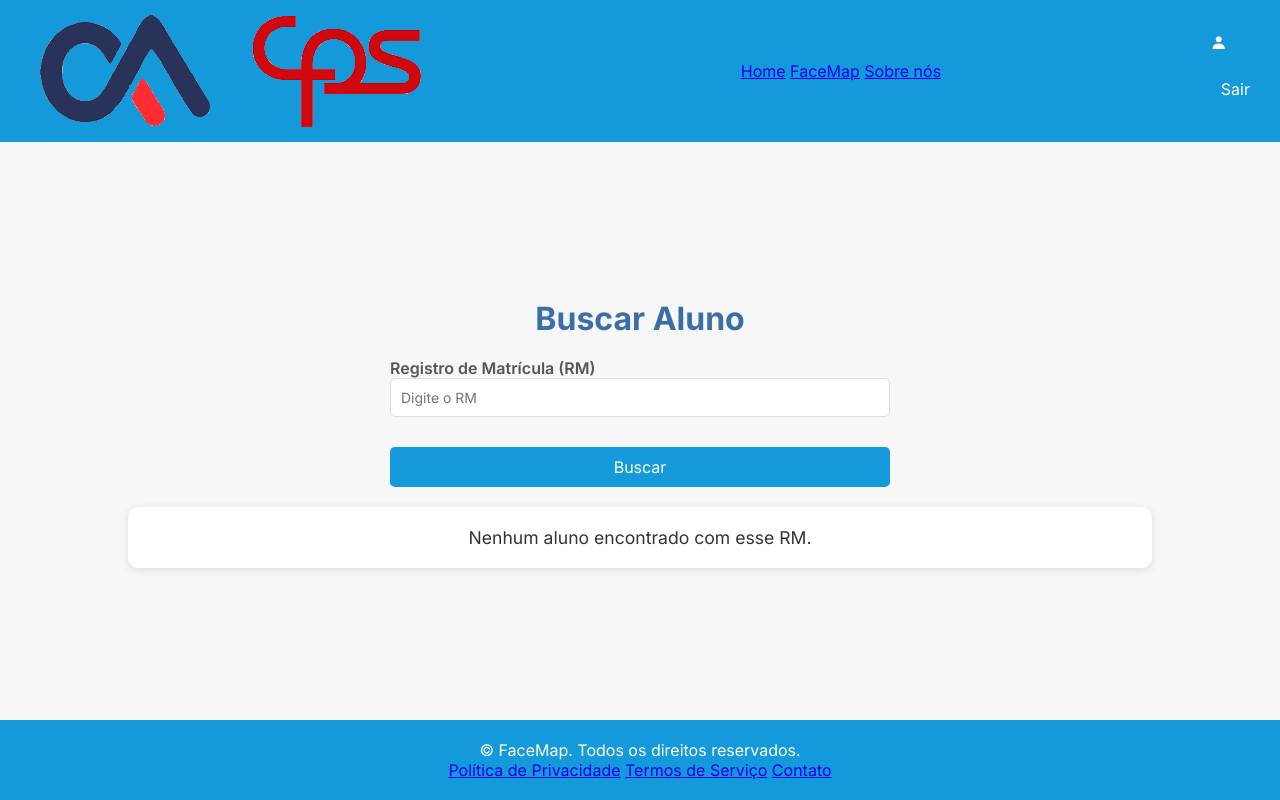
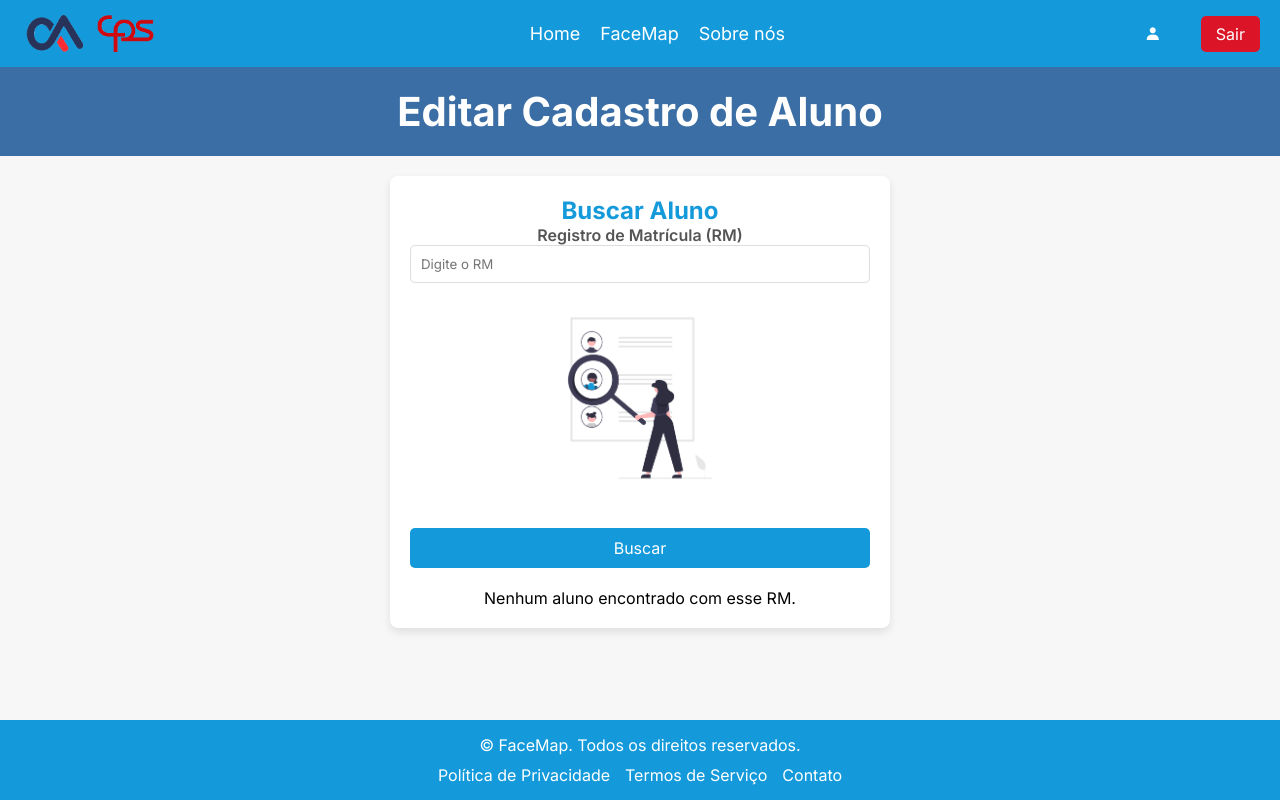
Before and after one commit to RyanPsantos/TCC-FaceMap, a Django app: template ProjetoTCC/facemap/reconvisual/templates/reconvisual/editar.html in a window 1280 px wide. Run offline with Django 5.2, Linux system fonts and the light colour scheme; the template is opened without the code that fills it, so the values that code supplies are empty.

Commit message:
Alteraçoes e interaçao do Editar

```diff
--- a/ProjetoTCC/facemap/reconvisual/static/css/editar.css
+++ b/ProjetoTCC/facemap/reconvisual/static/css/editar.css
@@ -10,62 +10,127 @@ body {
     display: flex;
     flex-direction: column;
     min-height: 100vh;
-    justify-content: space-between;
     background-color: #f7f7f7;
     padding-top: 67px;
 }
-/* Cabeçalho e Rodapé */
-.header, .footer {
-    background-color: #149ADB;
-    color: #fff;
-}
+/* Header */
 .header {
     position: fixed;
     top: 0;
+    left: 0;
     width: 100%;
     padding: 15px 20px;
+    background: #149ADB;
     display: flex;
     justify-content: space-between;
     align-items: center;
     z-index: 100;
 }
-.footer {
-    text-align: center;
-    padding: 20px;
+.img01 {
+    width: 150px;
+}
+.navbar {
+    display: flex;
+    justify-content: center;
+    gap: 20px;
+}
+.navbar a {
+    font-size: 18px;
+    color: #fff;
+    text-decoration: none;
+    position: relative;
+}
+.navbar a::before {
+    content: '';
+    position: absolute;
+    top: 100%;
+    left: 0;
+    width: 0;
+    height: 2px;
+    background: #fff;
+    transition: .3s;
+}
+.navbar a:hover::before {
     width: 100%;
-    margin-top: 20px;
 }
-/* Container Principal */
+.user-info {
+    display: flex;
+    align-items: center;
+    gap: 20px;
+}
+.bx {
+    color: #ffffff;
+}
+.username {
+    font-size: 18px;
+    color: #fff;
+}
+.logout-button {
+    background-color: #DB1428;
+    color: #fff;
+    padding: 8px 15px;
+    border: none;
+    border-radius: 5px;
+    cursor: pointer;
+    font-size: 16px;
+}
+.logout-button:hover {
+    background-color: #B11220;
+}
+/* Main */
 .container {
     width: 80%;
     margin: auto;
     max-width: 1200px;
 }
-/* Títulos principais */
+main {
+    background: #3a6ea5;
+    color: white;
+    padding: 20px 0;
+    text-align: center;
+}
 main h1 {
     font-size: 2.5rem;
-    color: #333;
-    margin-bottom: 10px;
-    text-align: center;
-}
-h2 {
-    font-size: 2rem;
-    color: #3a6ea5;
-    margin-bottom: 20px;
-    text-align: center;
 }
 /* Formulário de Busca */
 .content {
-    margin-top: 100px;
-    margin-bottom: 60px;
+    display: flex;
+    justify-content: center;
+    align-items: flex-start;
+    padding: 20px;
+}
+.box {
+    background-color: #fff;
+    border-radius: 8px;
+    padding: 20px;
+    box-shadow: 0 4px 8px rgba(0, 0, 0, 0.1);
+    width: 45%;
+    max-width: 500px;
+    display: flex;
+    flex-direction: column;
+    align-items: center;
+    text-align: center;
+}
+.box h2 {
+    color: #149ADB;
 }
 .search-form {
     display: flex;
     flex-direction: column;
+    width: 100%;
     gap: 15px;
-    width: 100%;
-    max-width: 500px;
-    margin: auto;
+}
+.image-container {
+    display: flex;
+    justify-content: center;
+    align-items: center;
+    flex-grow: 1;
+    margin-bottom: 15px;
+}
+.search-image, .user-image {
+    max-width: 100%;
+    max-height: 200px;
+    object-fit: contain;
 }
 .input-group {
     display: flex;
@@ -79,93 +144,84 @@ h2 {
     padding: 10px;
     border: 1px solid #ddd;
     border-radius: 5px;
-    font-size: 14px;
-    outline: none;
 }
-/* Botão */
 button {
-    padding: 10px;
     background-color: #149ADB;
     color: #fff;
+    padding: 10px 20px;
+    border-radius: 5px;
+    border: none;
+    cursor: pointer;
     font-size: 16px;
-    border: none;
-    border-radius: 5px;
-    cursor: pointer;
     transition: background-color 0.3s ease;
-    margin-top: 15px;
 }
 button:hover {
     background-color: #3a6ea5;
 }
-/* Resultados da Busca */
+/* Resultados */
 .result-container {
-    background-color: #ffffff;
-    padding: 20px;
-    border-radius: 10px;
-    box-shadow: 0 2px 10px rgba(0, 0, 0, 0.1);
     margin-top: 20px;
+    width: 100%;
 }
 .result-container h3 {
-    font-size: 1.8rem;
-    color: #3a6ea5;
+    color: #149ADB;
+}
+.result-container .form-group {
     margin-bottom: 15px;
-    text-align: center;
-}
-.result-container p {
-    font-size: 1.1rem;
-    color: #333;
-    text-align: center;
+    display: flex;
+    flex-direction: column;
+    align-items: flex-start;
 }
 .result-container label {
-    display: block;
     font-weight: 600;
-    margin-top: 10px;
+    color: #333;
 }
 .result-container input {
+    padding: 8px;
+    border-radius: 5px;
+    border: 1px solid #ddd;
     width: 100%;
-    padding: 10px;
-    margin-top: 5px;
-    border: 1px solid #ddd;
+}
+.result-container .img-thumbnail {
+    width: 100px;
+    height: 100px;
     border-radius: 5px;
-    font-size: 14px;
-    outline: none;
-}
-/* Estilo da Foto de Aluno */
-.result-container .foto-aluno {
-    width: 50px;
-    height: 50px;
-    border-radius: 50%;
     object-fit: cover;
 }
-/* Estilo das Tabelas */
-.result-container td button {
-    padding: 8px 12px;
+.result-container .btn-primary {
     background-color: #149ADB;
     color: #fff;
     border: none;
     border-radius: 5px;
+    padding: 10px 20px;
     cursor: pointer;
-    font-size: 1rem;
-    transition: background-color 0.3s ease;
 }
-.result-container td button:hover {
+.result-container .btn-primary:hover {
     background-color: #3a6ea5;
 }
-.result-container td, .result-container th {
-    padding: 12px;
+/* Footer */
+.footer {
+    background-color: #149ADB;
+    color: white;
     text-align: center;
-    border-bottom: 1px solid #ddd;
+    padding: 15px 20px;
+    margin-top: auto;
 }
-.result-container th {
-    background-color: #149ADB;
-    color: #fff;
-    font-weight: bold;
+.footer p {
+    margin-bottom: 10px;
 }
-.result-container td {
-    background-color: #f7f7f7;
-    color: #333;
+.footer-nav {
+    display: flex;
+    justify-content: center;
+    gap: 15px;
 }
-/* Responsividade */
+.footer-nav a {
+    color: white;
+    text-decoration: none;
+}
+.footer-nav a:hover {
+    text-decoration: underline;
+}
 @media (max-width: 768px) {
     .header, .navbar, .user-info, .footer-nav {
         flex-direction: column;
--- a/ProjetoTCC/facemap/reconvisual/static/css/home.css
+++ b/ProjetoTCC/facemap/reconvisual/static/css/home.css
@@ -102,7 +102,7 @@ main {
     flex-wrap: wrap;
 }
 /* Box Styles */
-.box {
+.box{
     background-color: #fff;
     border-radius: 8px;
     padding: 20px;
@@ -117,12 +117,12 @@ main {
     height: 500px; /* Altura fixa para padronizar as caixas */
     justify-content: space-between;
 }
-.box h2 {
+.box h2{
     font-size: 22px;
     color: #149ADB;
     margin-bottom: 15px;
 }
-.box p {
+.box p{
     font-size: 16px;
     color: #333;
     margin-bottom: 20px;
--- a/ProjetoTCC/facemap/reconvisual/static/js/editar.js
+++ b/ProjetoTCC/facemap/reconvisual/static/js/editar.js
@@ -0,0 +1,5 @@
+document.getElementById('form-busca').addEventListener('submit', function(event) {
+    event.preventDefault();
+    document.getElementById('form-busca').style.display = 'none'; // Oculta a div de busca
+    document.getElementById('resultado-busca').style.display = 'block';
+});
--- a/ProjetoTCC/facemap/reconvisual/templates/reconvisual/editar.html
+++ b/ProjetoTCC/facemap/reconvisual/templates/reconvisual/editar.html
@@ -25,15 +25,13 @@
             </form>
         </div>
     </header>
-
     <main>
         <div class="container">
             <h1>Editar Cadastro de Aluno</h1>
         </div>
     </main>
-
     <section class="content">
-        <div class="container">
+        <div class="box">
             <h2>Buscar Aluno</h2>
             <form id="searchForm" action="{% url 'buscar_aluno' %}" method="GET" class="search-form">
                 {% csrf_token %}
@@ -41,9 +39,11 @@
                     <label for="rm">Registro de Matrícula (RM)</label>
                     <input type="text" id="rm" name="rm" placeholder="Digite o RM" required>
                 </div>
+                <div class="image-container">
+                    <img src="{% static 'img/buscar.png' %}" alt="Área de edição do usuário" class="search-image">
+                </div>
                 <button type="submit">Buscar</button>
             </form>
-
             <div id="resultContainer" class="result-container">
                 {% if aluno %}
                     <h3>Resultados da Busca</h3>
```
Also changed, not shown: ProjetoTCC/facemap/reconvisual/static/img/buscar.png (added).
